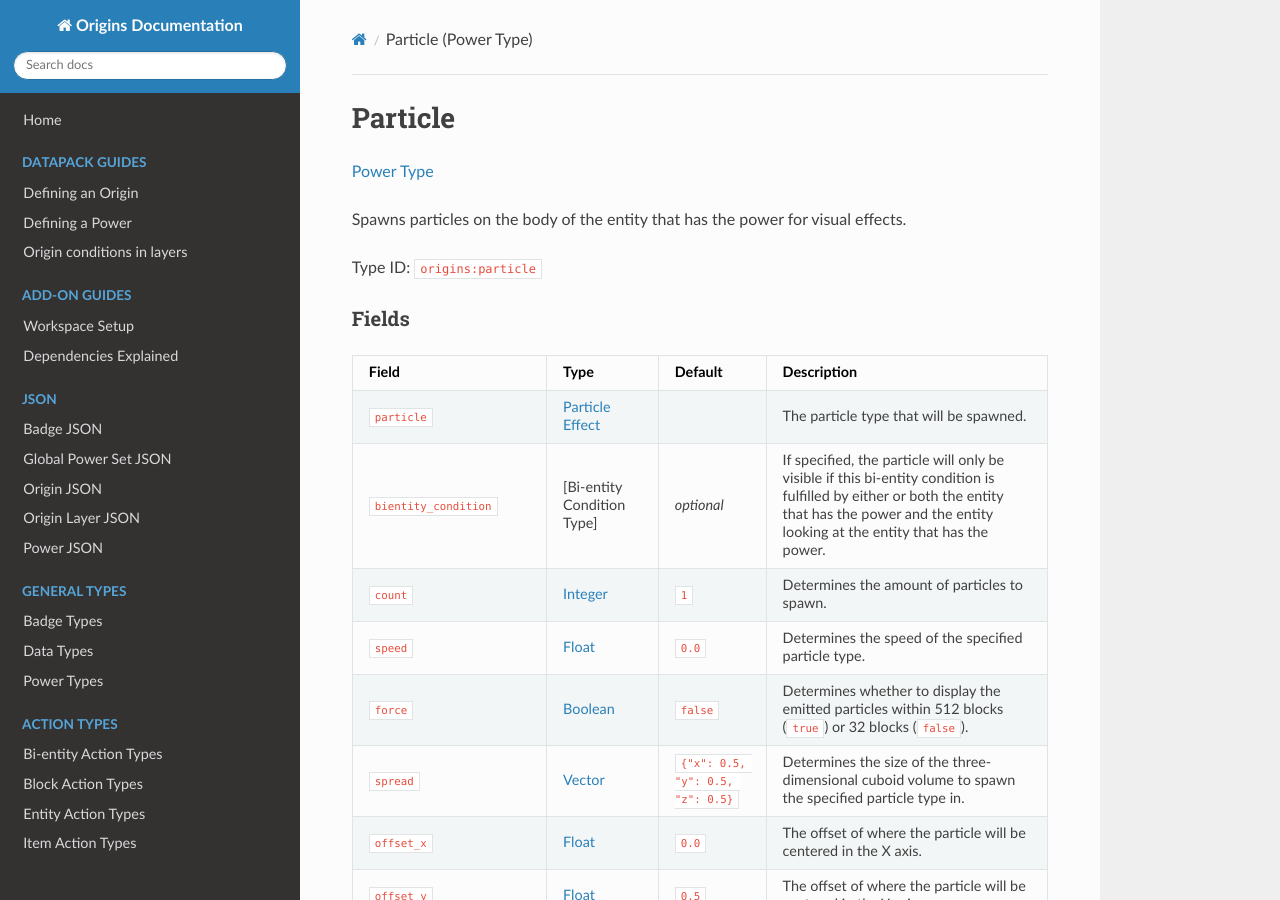
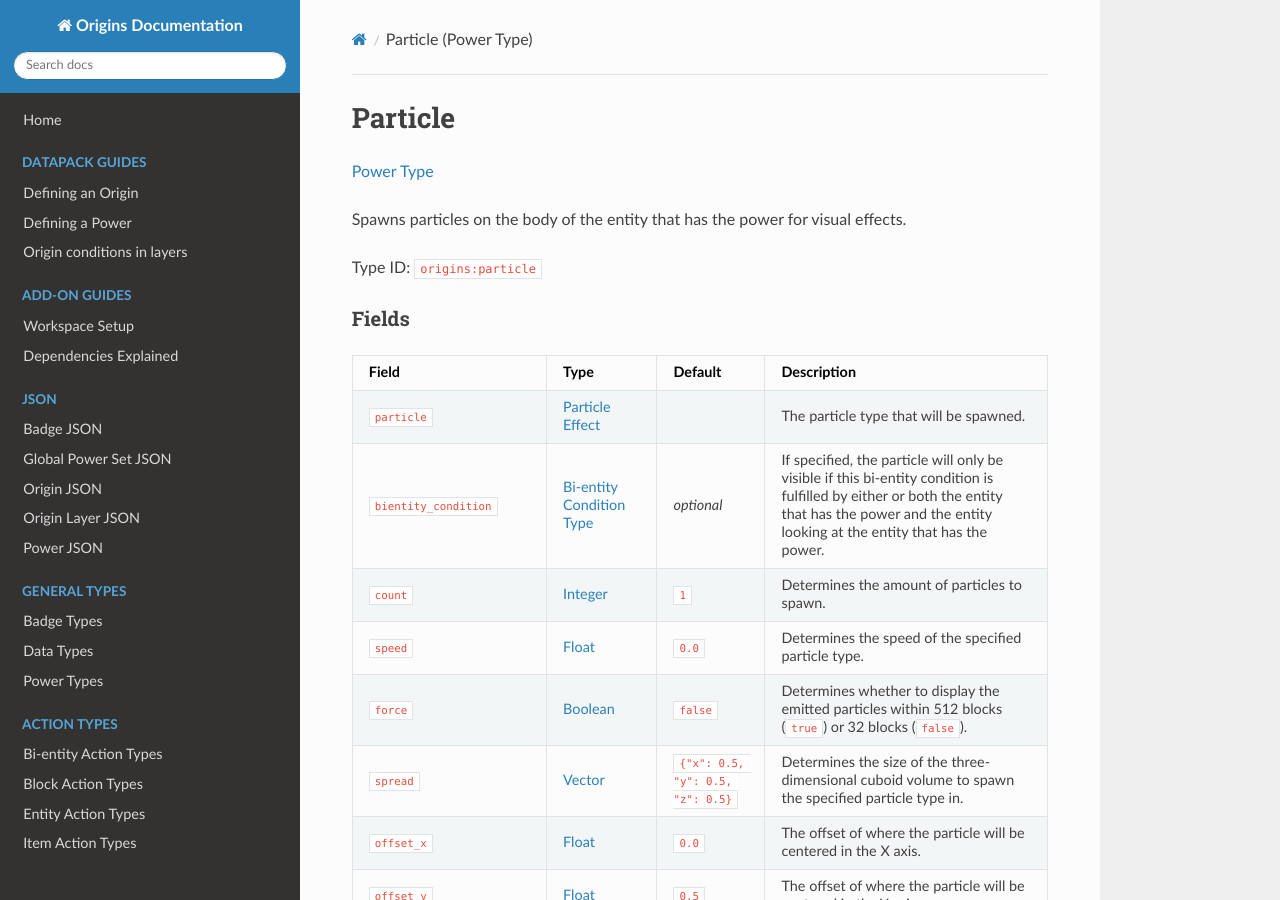
Before and after one commit to apace100/origins-docs, an MkDocs documentation site: the page built from docs/types/power_types/particle.md, in a window 1280 px wide and 900 px high. Built offline with MkDocs 1.6.1, drawn with Linux system fonts in a browser that asks for light colours; nearby versions of some CDN libraries; part of the change alters nothing that is shown.

```diff
--- a/docs/types/power_types/particle.md
+++ b/docs/types/power_types/particle.md
@@ -17,7 +17,7 @@ Type ID: `origins:particle`
 Field  | Type | Default | Description
 -------|------|---------|-------------
 `particle` | [Particle Effect](../data_types/particle_effect.md) | | The particle type that will be spawned.
-`bientity_condition` | [Bi-entity Condition Type] | *optional* | If specified, the particle will only be visible if this bi-entity condition is fulfilled by either or both the entity that has the power and the entity looking at the entity that has the power.
+`bientity_condition` | [Bi-entity Condition Type](../bientity_condition_types.md) | *optional* | If specified, the particle will only be visible if this bi-entity condition is fulfilled by either or both the entity that has the power and the entity looking at the entity that has the power.
 `count` | [Integer](../data_types/integer.md) | `1` | Determines the amount of particles to spawn.
 `speed` | [Float](../data_types/float.md) | `0.0` | Determines the speed of the specified particle type.
 `force` | [Boolean](../data_types/boolean.md) | `false` | Determines whether to display the emitted particles within 512 blocks (`true`) or 32 blocks (`false`).
```
